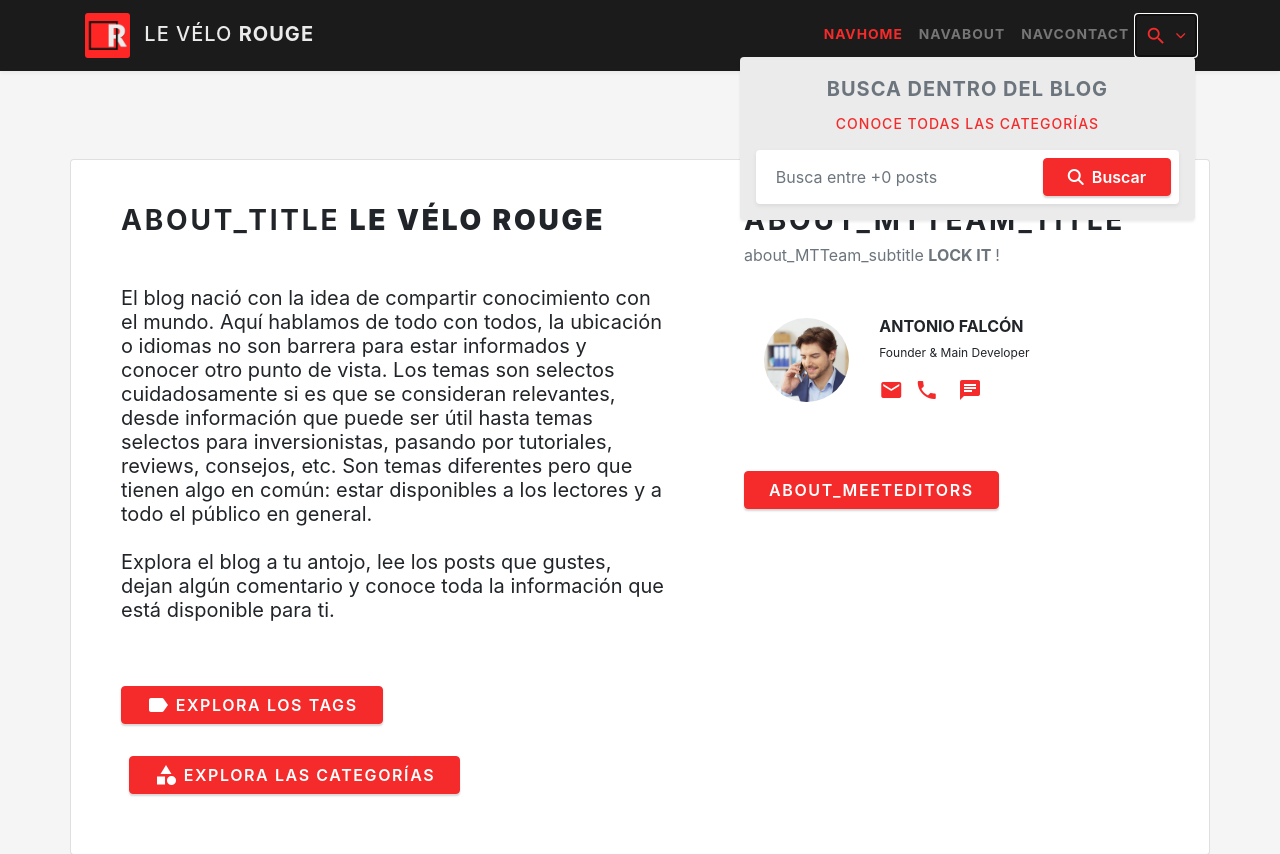
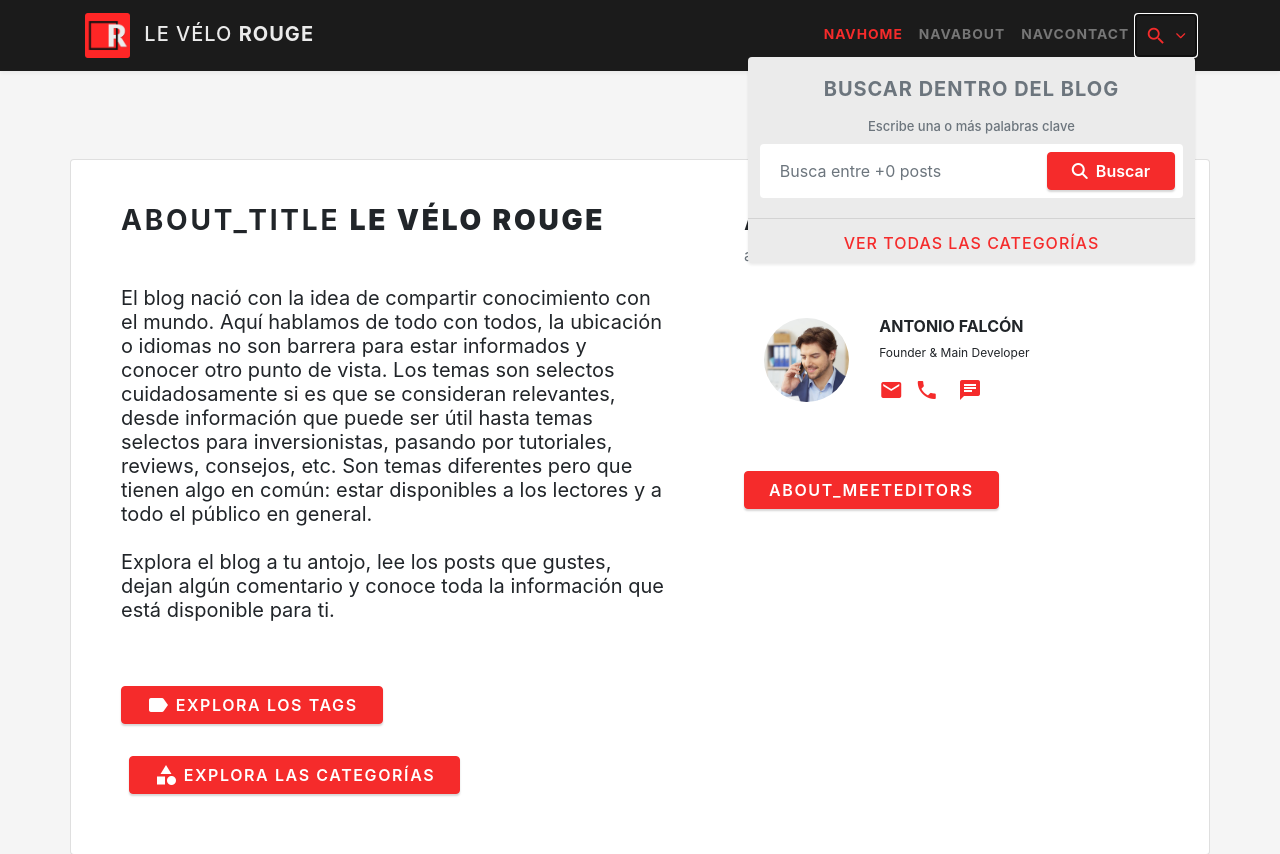
Before and after one commit to jorgefalconcampos/lvr-blog, a Django app: page /about in a window 1280 px wide, after a click on "search". Shown: the top 854 px of the page. Run offline with Django 3.2, Linux system fonts and the light colour scheme; data that the repository does not hold is empty; some libraries are stand-ins or nearby versions.

Commit message:
Integrated the search form inside a context processor

```diff
--- a/LVR/ctxt_processor.py
+++ b/LVR/ctxt_processors.py
@@ -1,4 +1,15 @@
 from . models import blog_post
+from . forms import SearchForm
+
+
+
+
+def searchPosts(request):
+    form = SearchForm()
+    return {'searchForm': form}
+
+
+
 
 def get_total_posts(request):
     all_total_posts = blog_post.objects.filter(status=1).count() #counting all-time posts
--- a/LVR/forms.py
+++ b/LVR/forms.py
@@ -4,7 +4,6 @@ from django.contrib.auth.forms import UserCreationForm
 from . models import blog_post, blog_author, blog_postComment, blog_category
 from django_summernote.widgets import SummernoteWidget, SummernoteInplaceWidget
 from django_summernote.fields import SummernoteTextFormField, SummernoteTextField
-
 
 class PostForm(f.ModelForm):
     class Meta:
@@ -61,3 +60,22 @@ class CreateUserForm(UserCreationForm):
     class Meta:
         model = User
         fields = ('username', 'first_name', 'last_name', 'email', 'password1', 'password2')
+
+
+
+
+
+class SearchForm(f.Form):
+    all_posts = str(blog_post.objects.filter(status=1).count()) #counting all-time posts
+    q_attrs = {'id':'search_input', 'type': 'text', 'class':'form-control border-0 mr-2', 'placeholder': 'Busca entre +'+all_posts+' posts'}
+    q = f.CharField(label='Escribe una o más palabras clave', max_length=128, widget=f.TextInput(attrs=q_attrs))
+
+
+
+
+
+class RegistrarUsuario(f.Form):
+    nombre = f.CharField(label='Nombre:',max_length=15,widget=f.TextInput())
+    telefono = f.CharField(label='Teléfono',max_length=12,widget=f.TextInput())
+    fecha_de_nacimiento = f.DateField(label='Fecha de nacimiento:', widget=f.SelectDateWidget(years=range(1900,2001)))
+    email = f.EmailField(label='Email:',max_length=254,widget=f.EmailInput())
--- a/LVR/static/LVR/assets/css/styles.css
+++ b/LVR/static/LVR/assets/css/styles.css
@@ -2503,9 +2503,18 @@ h1, h2, h3, h4 {
   filter: blur(2px);
   -webkit-filter: blur(2px); }
 
+.par {
+  font-weight: 500;
+  font-size: 13px;
+  text-transform: none;
+  letter-spacing: 0em; }
+
 .txtarea-maxh-400 {
   min-height: 73px;
   max-height: 400px; }
+
+.search-title h1, .search-title h2, .search-title h3, .search-title h4, .search-title h5, .search-title h6 {
+  text-transform: uppercase !important; }
 
 .bg-platinum {
   background-color: #EBEBEB; }
--- a/LVR/static/LVR/assets/scss/_global.scss
+++ b/LVR/static/LVR/assets/scss/_global.scss
@@ -30,7 +30,12 @@ h1,h2,h3,h4{
 
 
 
-
+.par{
+	font-weight: 500;
+	font-size: 13px;
+	text-transform: none;
+	letter-spacing: 0em;
+}
 
 .txtarea-maxh-400{
 	min-height: 73px;
--- a/LVR/templates/LVR/base.html
+++ b/LVR/templates/LVR/base.html
@@ -65,19 +65,24 @@
               </a>
 
               <div class="dropdown-menu dropdown-menu-right bg-platinum" aria-labelledby="searchDropdown" style="min-width:max-content;">
-                <div class="dropdown-header py-2 text-center">
-                  <h5 class="py-1 font-weight-bold"> Busca dentro del blog </h5>
-                  <a href="{% url 'categories' %}" class="py-1"> Conoce todas las categorías </a>
+                <div class="dropdown-header px-2 mx-1 py-2 text-center">
+                  <h5 class="py-1 font-weight-bold"> Buscar dentro del blog </h5>
+                  <form method="GET" action="{% url 'search' %}" name="" class="mx-0 mt-2 mb-2 rounded">
+                    <label class="col bg-platinum p-0 pt-1 text-center par" for="search_input">{{searchForm.q.label}}</label>
+                    <div class="bg-white p-2 rounded">
+                      <div class="input-group">
+                        {{searchForm.q}}
+                        <div class="input-group-append rounded">
+                          <button class="btn btn-primary rounded" type="submit"><i class="fas fa-search mr-2"></i>Buscar</button>
+                        </div>
+                      </div>
+                    </div>
+                  </form>
                 </div>
-
-                <form method="GET" action="{% url 'search' %}" name="searchForm" class="mx-3 mt-2 mb-2 p-2 rounded shadow-sm bg-white">
-                  <div class="input-group">
-                    <input type="search" type="text" name="q" class="form-control border-0 mr-2" placeholder="Busca entre +{{all_total_posts}} posts" required>
-                    <div class="input-group-append rounded">
-                      <button class="btn btn-primary rounded" type="submit"><i class="fas fa-search mr-2"></i>Buscar</button>
-                    </div>
-                  </div>
-                </form>
+                <hr class="my-1 py-1">
+                <div class="text-center">
+                  <a href="{% url 'categories' %}" class="py-1"> Ver todas las categorías </a>
+                </div>
               </div>
             </li>
 
--- a/LVR/views.py
+++ b/LVR/views.py
@@ -74,7 +74,6 @@ def searchido(request):
     if request.method == 'GET':
         search_term = request.GET.get('q')
         bad_query = False
-
         if len(search_term) <= 2:
             bad_query = True
         else:
@@ -89,8 +88,7 @@ def searchido(request):
             for post in posts:
                 queryset.append(post)
 
-            how_many = len(queryset)
-            context = {'results': queryset, 'number': how_many, 'query': search_term}
+            context = {'results': queryset, 'number': len(queryset), 'query': search_term}
             return render(request, template, context)
 
     return render(request, template, {'bad_query':bad_query} )
--- a/LeVeloRouge/settings.py
+++ b/LeVeloRouge/settings.py
@@ -131,7 +131,8 @@ TEMPLATES = [
                 'django.template.context_processors.request',
                 'django.contrib.auth.context_processors.auth',
                 'django.contrib.messages.context_processors.messages',
-                'LVR.ctxt_processor.get_total_posts',
+                'LVR.ctxt_processors.searchPosts',
+                'LVR.ctxt_processors.get_total_posts',
             ],
             # 'loaders': [
             #     ('django.template.loaders.cached.Loader', [
```
Also changed, not shown: LVR/templates/LVR/post_detail.html (+7 -8 lines).
